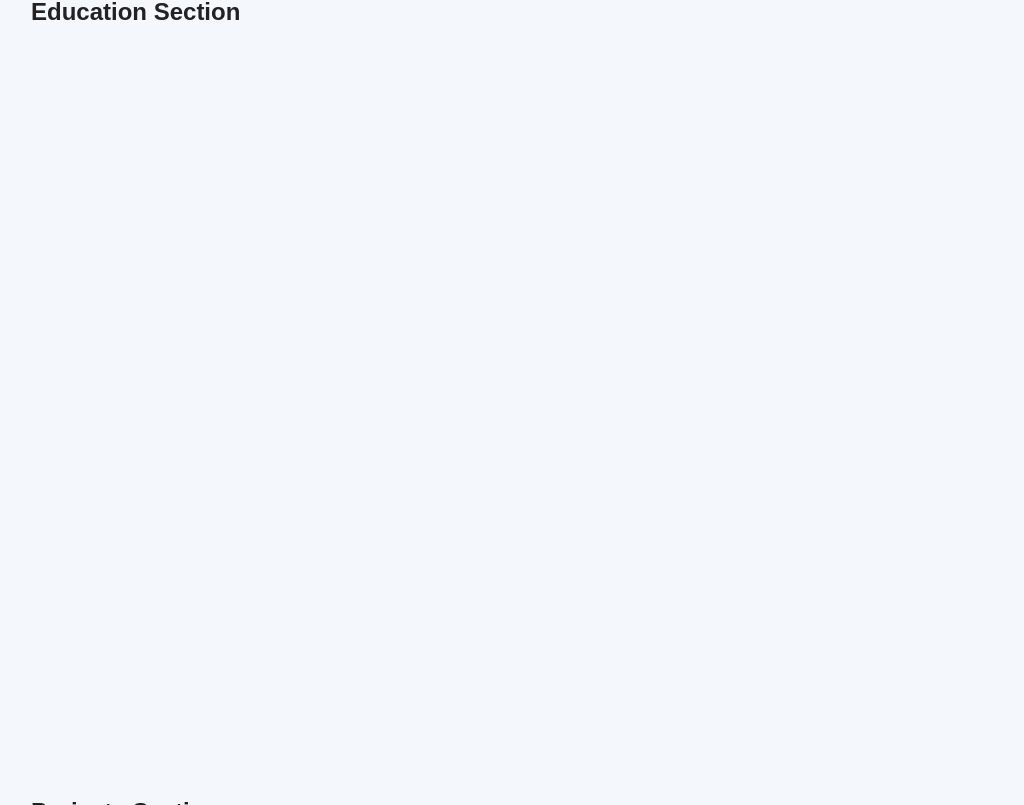
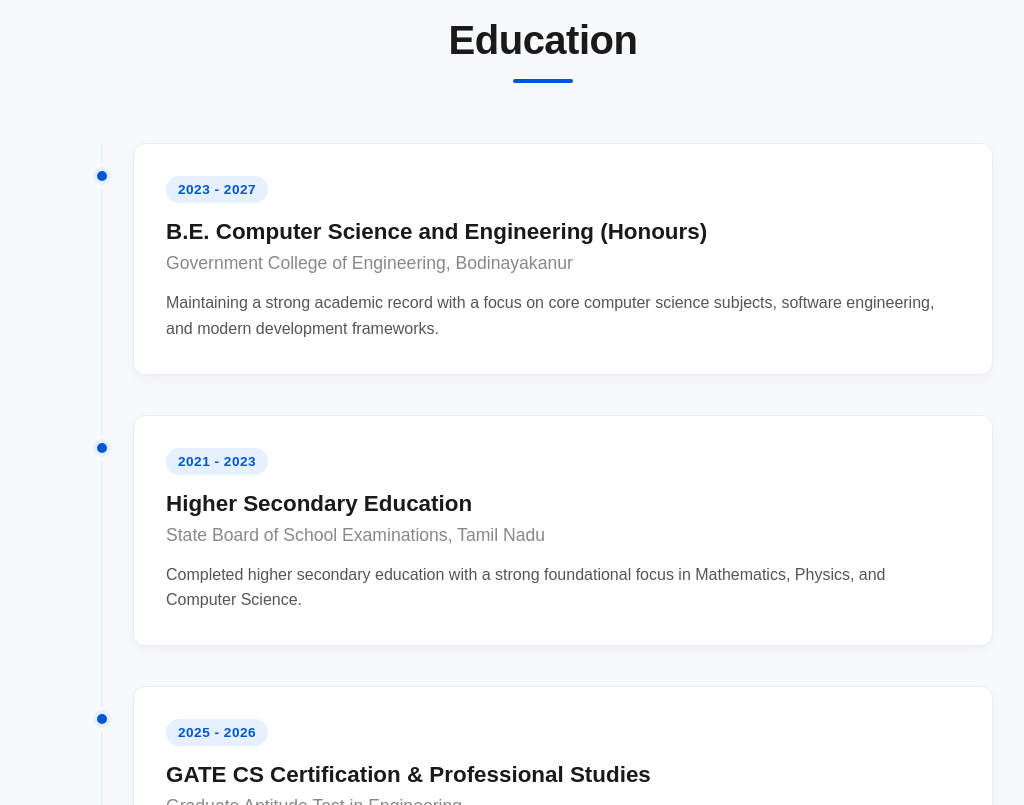
Before and after one commit to Akashv-deve/Student-Portfolio-Builder, a React (Vite) app: page / in a window 1280 px wide. Shown: the part 2535-3340 px from the top of the page, without its empty margins (97-1121 px from the left). Built offline with nearby package versions, Linux system fonts and the light colour scheme.

Commit message:
Added Education section

```diff
--- /dev/null
+++ b/src/components/Education.css
@@ -0,0 +1,179 @@
+/* --- Global Education Variables --- */
+:root {
+  --primary-blue: #0056d2;
+  --primary-blue-light: #e6f0ff;
+  --bg-light: #f8f9fa;
+  --bg-white: #ffffff;
+  --text-dark: #1a1a1a;
+  --text-gray: #555555;
+  --text-muted: #888888;
+  --card-border: #eaedf1;
+  --card-shadow: 0 4px 12px rgba(0, 0, 0, 0.04);
+  --card-hover-shadow: 0 12px 24px rgba(0, 86, 210, 0.08);
+}
+
+/* --- Base Section Styles --- */
+.education-section {
+  background-color: var(--bg-light);
+  padding: 100px 24px;
+  display: flex;
+  justify-content: center;
+}
+
+.education-container {
+  max-width: 900px; /* Slightly narrower for a focused timeline */
+  width: 100%;
+}
+
+/* --- Header Styles --- */
+.education-header {
+  text-align: center;
+  margin-bottom: 60px;
+  display: flex;
+  flex-direction: column;
+  align-items: center;
+}
+
+.education-title {
+  font-size: 2.5rem;
+  color: var(--text-dark);
+  font-weight: 700;
+  letter-spacing: -0.5px;
+  margin-bottom: 16px;
+}
+
+.education-divider {
+  width: 60px;
+  height: 4px;
+  background-color: var(--primary-blue);
+  border-radius: 2px;
+}
+
+/* --- Timeline Layout --- */
+.timeline {
+  position: relative;
+  padding-left: 40px; /* Space for the line and dots */
+}
+
+/* The vertical connecting line */
+.timeline::before {
+  content: '';
+  position: absolute;
+  top: 0;
+  bottom: 0;
+  left: 8px; /* Centers the line exactly under the dots */
+  width: 2px;
+  background-color: var(--primary-blue-light);
+}
+
+/* --- Timeline Items --- */
+.timeline-item {
+  position: relative;
+  margin-bottom: 40px;
+}
+
+.timeline-item:last-child {
+  margin-bottom: 0;
+}
+
+/* The Dot */
+.timeline-dot {
+  position: absolute;
+  left: -40px; /* Pulls it back over the vertical line */
+  top: 24px; /* Aligns dot with the top of the card */
+  width: 18px;
+  height: 18px;
+  border-radius: 50%;
+  background-color: var(--primary-blue);
+  border: 4px solid var(--primary-blue-light);
+  box-shadow: 0 0 0 4px var(--bg-light); /* Blends with background to cut the line */
+  transition: transform 0.3s ease, background-color 0.3s ease;
+  z-index: 2;
+}
+
+/* --- Timeline Cards --- */
+.timeline-card {
+  background-color: var(--bg-white);
+  border: 1px solid var(--card-border);
+  border-radius: 12px;
+  padding: 32px;
+  box-shadow: var(--card-shadow);
+  transition: transform 0.3s ease, box-shadow 0.3s ease, border-color 0.3s ease;
+}
+
+/* Hover Animations */
+.timeline-item:hover .timeline-card {
+  transform: translateX(8px);
+  box-shadow: var(--card-hover-shadow);
+  border-color: var(--primary-blue);
+}
+
+.timeline-item:hover .timeline-dot {
+  transform: scale(1.3);
+  background-color: var(--text-dark); /* Subtle color shift on hover */
+  border-color: var(--primary-blue);
+}
+
+/* --- Card Typography --- */
+.timeline-year {
+  display: inline-block;
+  background-color: var(--primary-blue-light);
+  color: var(--primary-blue);
+  font-size: 0.85rem;
+  font-weight: 700;
+  padding: 6px 12px;
+  border-radius: 20px;
+  margin-bottom: 16px;
+  letter-spacing: 0.5px;
+}
+
+.timeline-card-title {
+  font-size: 1.4rem;
+  color: var(--text-dark);
+  font-weight: 700;
+  margin-bottom: 8px;
+}
+
+.timeline-institution {
+  font-size: 1.1rem;
+  color: var(--text-muted);
+  font-weight: 500;
+  margin-bottom: 16px;
+}
+
+.timeline-description {
+  font-size: 1rem;
+  color: var(--text-gray);
+  line-height: 1.6;
+}
+
+/* --- Mobile Responsiveness --- */
+@media screen and (max-width: 768px) {
+  .education-section {
+    padding: 60px 20px;
+  }
+
+  .timeline {
+    padding-left: 30px;
+  }
+
+  .timeline::before {
+    left: 6px;
+  }
+
+  .timeline-dot {
+    left: -30px;
+    top: 20px;
+    width: 14px;
+    height: 14px;
+    border-width: 3px;
+  }
+
+  .timeline-card {
+    padding: 24px 20px;
+  }
+
+  .timeline-card-title {
+    font-size: 1.25rem;
+  }
+}
--- a/src/components/Education.jsx
+++ b/src/components/Education.jsx
@@ -1,9 +1,57 @@
-function Education() {
+import React from 'react';
+import './Education.css';
+
+const Education = () => {
+  const educationData = [
+    {
+      title: "B.E. Computer Science and Engineering (Honours)",
+      institution: "Government College of Engineering, Bodinayakanur",
+      year: "2023 - 2027",
+      description: "Maintaining a strong academic record with a focus on core computer science subjects, software engineering, and modern development frameworks."
+    },
+    {
+      title: "Higher Secondary Education",
+      institution: "State Board of School Examinations, Tamil Nadu",
+      year: "2021 - 2023",
+      description: "Completed higher secondary education with a strong foundational focus in Mathematics, Physics, and Computer Science."
+    },
+    {
+      title: "GATE CS Certification & Professional Studies",
+      institution: "Graduate Aptitude Test in Engineering",
+      year: "2025 - 2026",
+      description: "Achieved a GATE score of 331. Deepened technical knowledge in Boolean algebra, B-trees, network simulations, and advanced CS theory."
+    }
+  ];
+
   return (
-    <section id="education">
-      <h1>Education Section</h1>
+    <section className="education-section" id="education">
+      <div className="education-container">
+        {/* Section Header */}
+        <div className="education-header">
+          <h2 className="education-title">Education</h2>
+          <div className="education-divider"></div>
+        </div>
+
+        {/* Timeline Container */}
+        <div className="timeline">
+          {educationData.map((item, index) => (
+            <div className="timeline-item" key={index}>
+              {/* Timeline Line & Dot */}
+              <div className="timeline-dot"></div>
+
+              {/* Education Card */}
+              <div className="timeline-card">
+                <span className="timeline-year">{item.year}</span>
+                <h3 className="timeline-card-title">{item.title}</h3>
+                <h4 className="timeline-institution">{item.institution}</h4>
+                <p className="timeline-description">{item.description}</p>
+              </div>
+            </div>
+          ))}
+        </div>
+      </div>
     </section>
   );
-}
+};
 
 export default Education;
```
